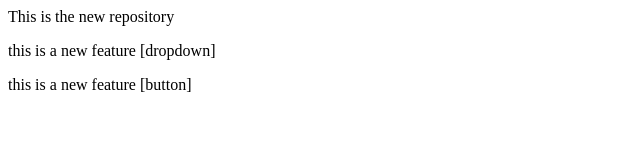
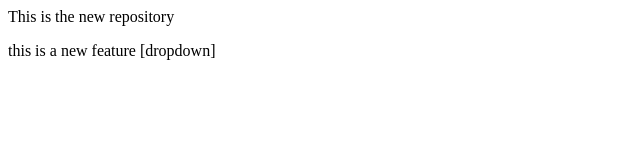
Before and after one commit to Harshith-32920/new-repo, a plain HTML site: page index.html in a window 1280 px wide. Shown: the whole page, without its empty margins (0-640 px from the left). Drawn offline with Linux system fonts and the light colour scheme.

Commit message:
button deleted

```diff
--- a/index.html
+++ b/index.html
@@ -1,3 +1,2 @@
 <p>This is the new repository</p>
 <p>this is a new feature [dropdown]</p>
-<p>this is a new feature [button]</p>
```
